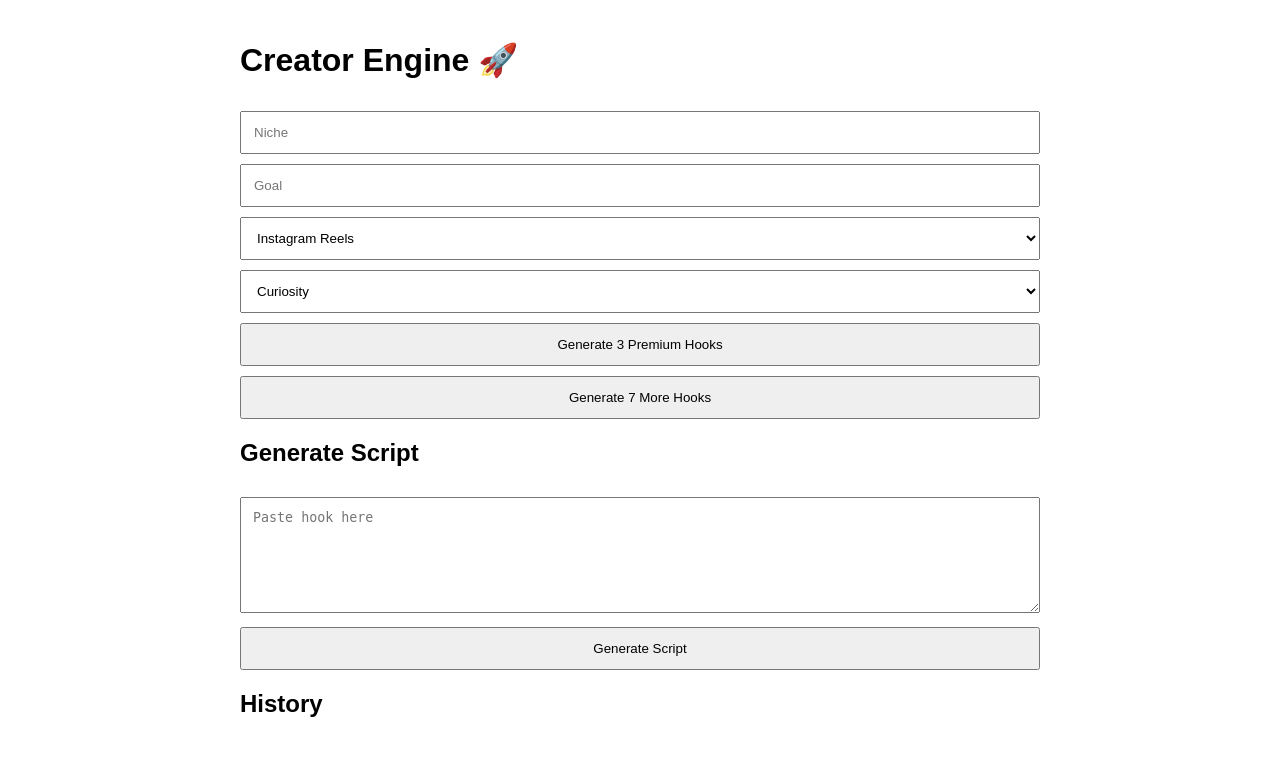
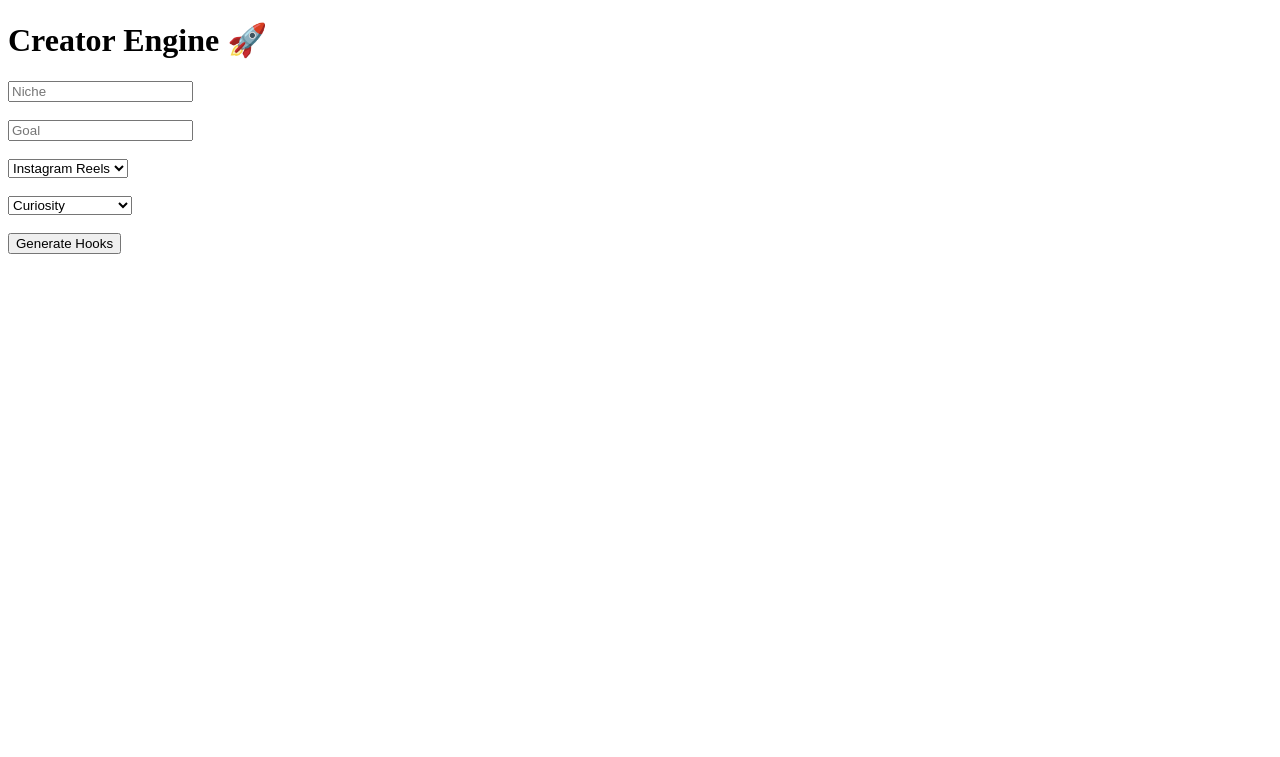
Before and after one commit to LostNexoX/creator-engine, a Flask app: page / in a window 1280 px wide. Shown: the top 757 px of the page. Run offline with Flask 3, Linux system fonts and the light colour scheme.

Commit message:
Update index.html

```diff
--- a/templates/index.html
+++ b/templates/index.html
@@ -2,32 +2,7 @@
 <html>
 <head>
     <title>Creator Engine</title>
-    <meta name="viewport"
-          content="width=device-width, initial-scale=1">
-
-    <style>
-        body{
-            font-family:Arial;
-            max-width:800px;
-            margin:auto;
-            padding:20px;
-        }
-
-        input,select,button,textarea{
-            width:100%;
-            padding:12px;
-            margin-top:10px;
-            box-sizing:border-box;
-        }
-
-        .box{
-            border:1px solid #ddd;
-            border-radius:10px;
-            padding:15px;
-            margin-top:20px;
-            white-space:pre-wrap;
-        }
-    </style>
+    <meta name="viewport" content="width=device-width, initial-scale=1">
 </head>
 <body>
 
@@ -35,25 +10,27 @@
 
 <form method="POST">
 
-<input type="hidden"
-       name="action"
-       value="hooks">
-
     <input type="text"
            name="niche"
            placeholder="Niche"
            required>
+
+    <br><br>
 
     <input type="text"
            name="goal"
            placeholder="Goal"
            required>
 
+    <br><br>
+
     <select name="platform">
         <option>Instagram Reels</option>
         <option>TikTok</option>
         <option>YouTube Shorts</option>
     </select>
+
+    <br><br>
 
     <select name="hook_type">
         <option>Curiosity</option>
@@ -64,96 +41,17 @@
         <option>Problem/Solution</option>
     </select>
 
-<button
-    type="submit"
-    name="mode"
-    value="premium">
-    Generate 3 Premium Hooks
-</button>
+    <br><br>
 
-<button
-    type="submit"
-    name="mode"
-    value="more">
-    Generate 7 More Hooks
+    <button type="submit">
+        Generate Hooks
     </button>
 
 </form>
 
 {% if hooks %}
-<div class="box">
 <h2>Hooks</h2>
 <pre>{{ hooks }}</pre>
-</div>
-{% endif %}
-
-<h2>Generate Script</h2>
-
-<form method="POST">
-
-<input type="hidden"
-       name="action"
-       value="script">
-
-<textarea
-    name="selected_hook"
-    rows="6"
-    placeholder="Paste hook here"
-    required></textarea>
-
-<button type="submit">
-Generate Script
-</button>
-
-</form>
-
-{% if script %}
-<div class="box">
-<h2>Script</h2>
-<pre>{{ script }}</pre>
-</div>
-{% endif %}
-
-<h2>History</h2>
-
-{% for item in history %}
-
-<div class="box">
-
-<b>{{ item.date }}</b>
-
-<br><br>
-
-Niche:
-{{ item.niche }}
-
-<br>
-
-Goal:
-{{ item.goal }}
-
-<br>
-
-Platform:
-{{ item.platform }}
-
-<br>
-
-Hook Type:
-{{ item.hook_type }}
-
-<br><br>
-
-<pre>{{ item.hooks }}</pre>
-
-</div>
-
-{% endfor %}
-
-{% if error %}
-<div class="box">
-{{ error }}
-</div>
 {% endif %}
 
 </body>
```
Lines whose indentation alone changed are shown as unchanged.
